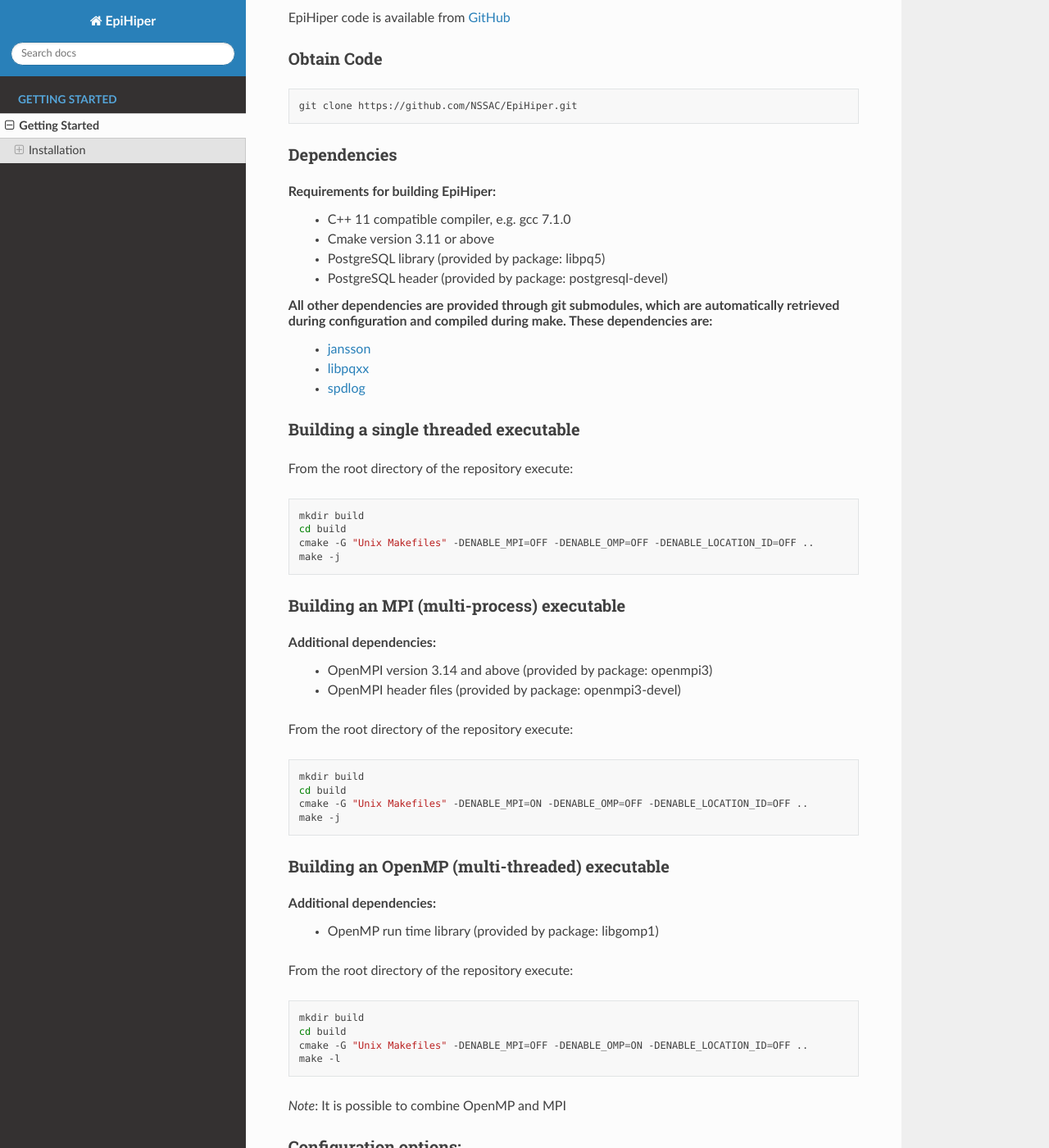
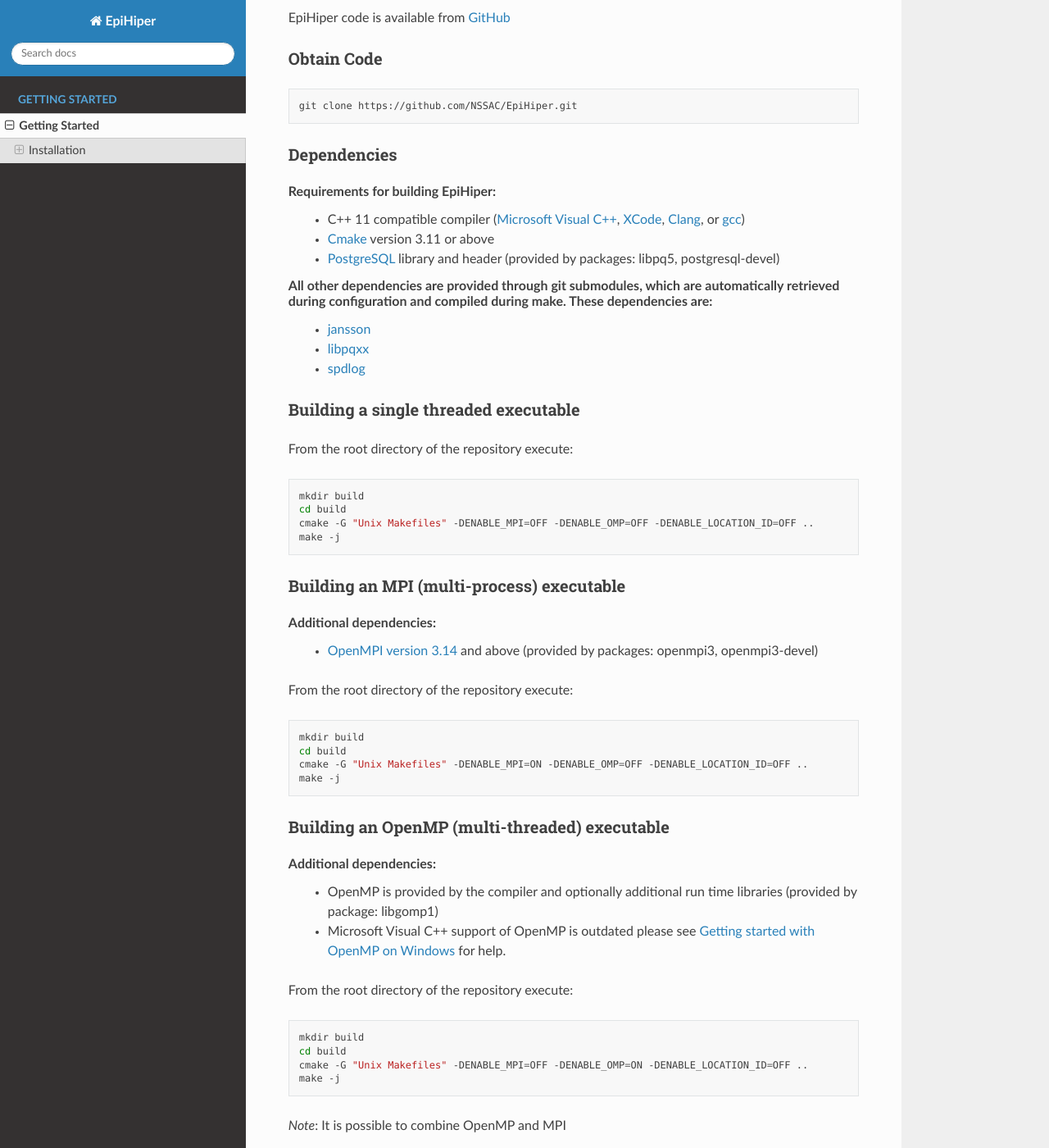
Before and after one commit to NSSAC/EpiHiper, a Sphinx documentation site: the page built from docs/quickstart/get-started.rst, in a window 1280 px wide and 1400 px high, scrolled down 206 px. Shown: the whole window at 82% size. Built offline with Sphinx 7.4.7 and the Read the Docs theme 2.0.0, drawn with Linux system fonts in a browser that asks for light colours.

Commit message:
Enhanced installation instructions.

```diff
--- a/docs/quickstart/get-started.rst
+++ b/docs/quickstart/get-started.rst
@@ -17,10 +17,9 @@
 Dependencies
 ^^^^^^^^^^^^^^^
 Requirements for building EpiHiper:
-  - C++ 11 compatible compiler, e.g. gcc 7.1.0
-  - Cmake version 3.11 or above
-  - PostgreSQL library (provided by package: libpq5)
-  - PostgreSQL header  (provided by package: postgresql-devel)
+  - C++ 11 compatible compiler (`Microsoft Visual C++ <https://visualstudio.microsoft.com/vs/features/cplusplus/>`_, `XCode <https://developer.apple.com/xcode/>`_, `Clang <https://clang.llvm.org/>`_, or `gcc <https://gcc.gnu.org/>`_)
+  - `Cmake <https://cmake.org/download/>`_ version 3.11 or above
+  - `PostgreSQL <https://www.postgresql.org/download/>`_ library and header (provided by packages: libpq5, postgresql-devel)
 
 All other dependencies are provided through git submodules, which are automatically retrieved during configuration and compiled during make. These dependencies are:
   - `jansson <https://github.com/akheron/jansson.git>`_
@@ -43,8 +42,7 @@
 ^^^^^^^^^^^^^^^^^^^^^^^^^^^^^^^^^^^^^^^^^^
 
 Additional dependencies:
-  - OpenMPI version 3.14 and above (provided by package: openmpi3)
-  - OpenMPI header files (provided by package: openmpi3-devel)
+  - `OpenMPI version 3.14 <https://www.open-mpi.org/software/ompi/v3.1/>`_ and above (provided by packages: openmpi3, openmpi3-devel)
 
 From the root directory of the repository execute:
 
@@ -59,7 +57,8 @@
 ^^^^^^^^^^^^^^^^^^^^^^^^^^^^^^^^^^^^^^^^^^^^^^
 
 Additional dependencies:
-  - OpenMP run time library (provided by package: libgomp1)
+  - OpenMP is provided by the compiler and optionally additional run time libraries (provided by package: libgomp1)
+  - Microsoft Visual C++ support of OpenMP is outdated please see `Getting started with OpenMP on Windows <https://stackoverflow.com/questions/11079586/getting-started-with-openmp-install-on-windows>`_ for help.
 
 From the root directory of the repository execute:
 
@@ -68,7 +67,7 @@
   mkdir build
   cd build
   cmake -G "Unix Makefiles" -DENABLE_MPI=OFF -DENABLE_OMP=ON -DENABLE_LOCATION_ID=OFF ..
-  make -l
+  make -j
 
 *Note*: It is possible to combine OpenMP and MPI
 
```
